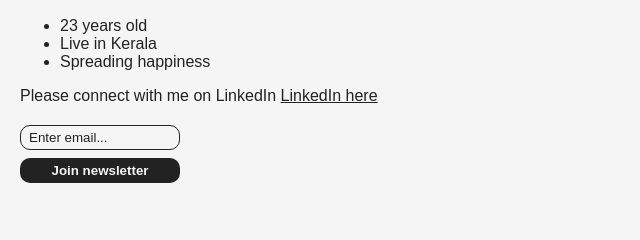
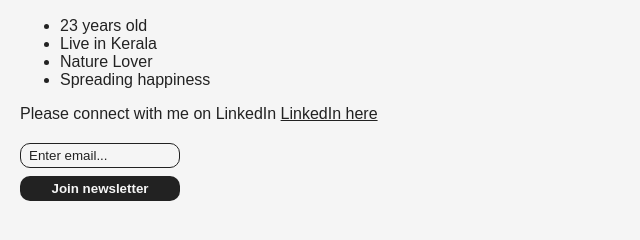
Before and after one commit to i-mus/PersonalSite-task1, a plain HTML site: page index.html in a window 1280 px wide. Shown: the part 236-476 px from the top of the page, without its empty margins (0-640 px from the left). Drawn offline with Linux system fonts and the light colour scheme; a script that the page names is missing.

Commit message:
Update index.html

```diff
--- a/index.html
+++ b/index.html
@@ -14,6 +14,7 @@
     <ul>
         <li>23 years old</li>
         <li>Live in Kerala</li>
+        <li>Nature Lover</li>
         <li>Spreading happiness</li>
     </ul>
     <p>Please connect with me on LinkedIn <a href="" target="_blank">LinkedIn here</a></p>
```
